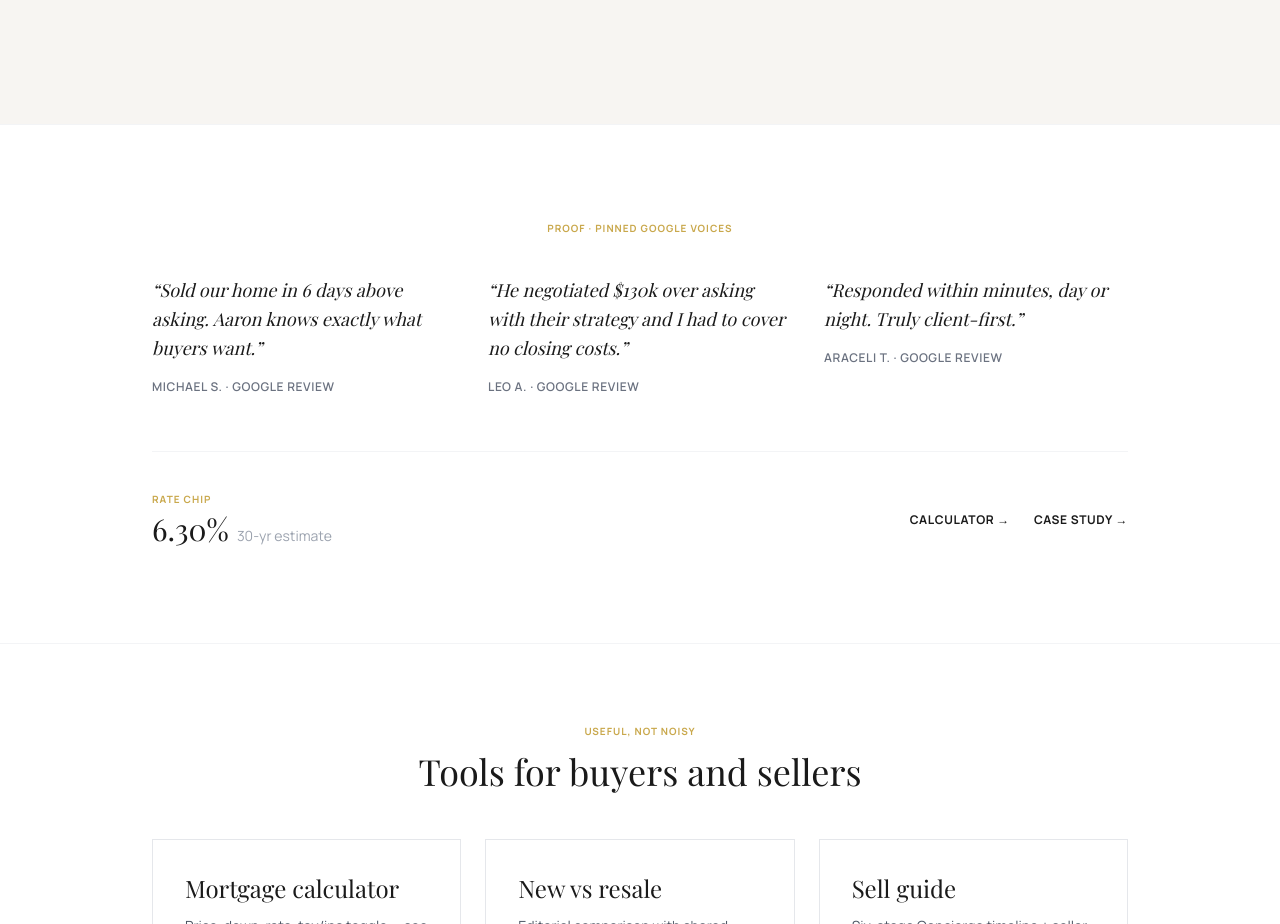
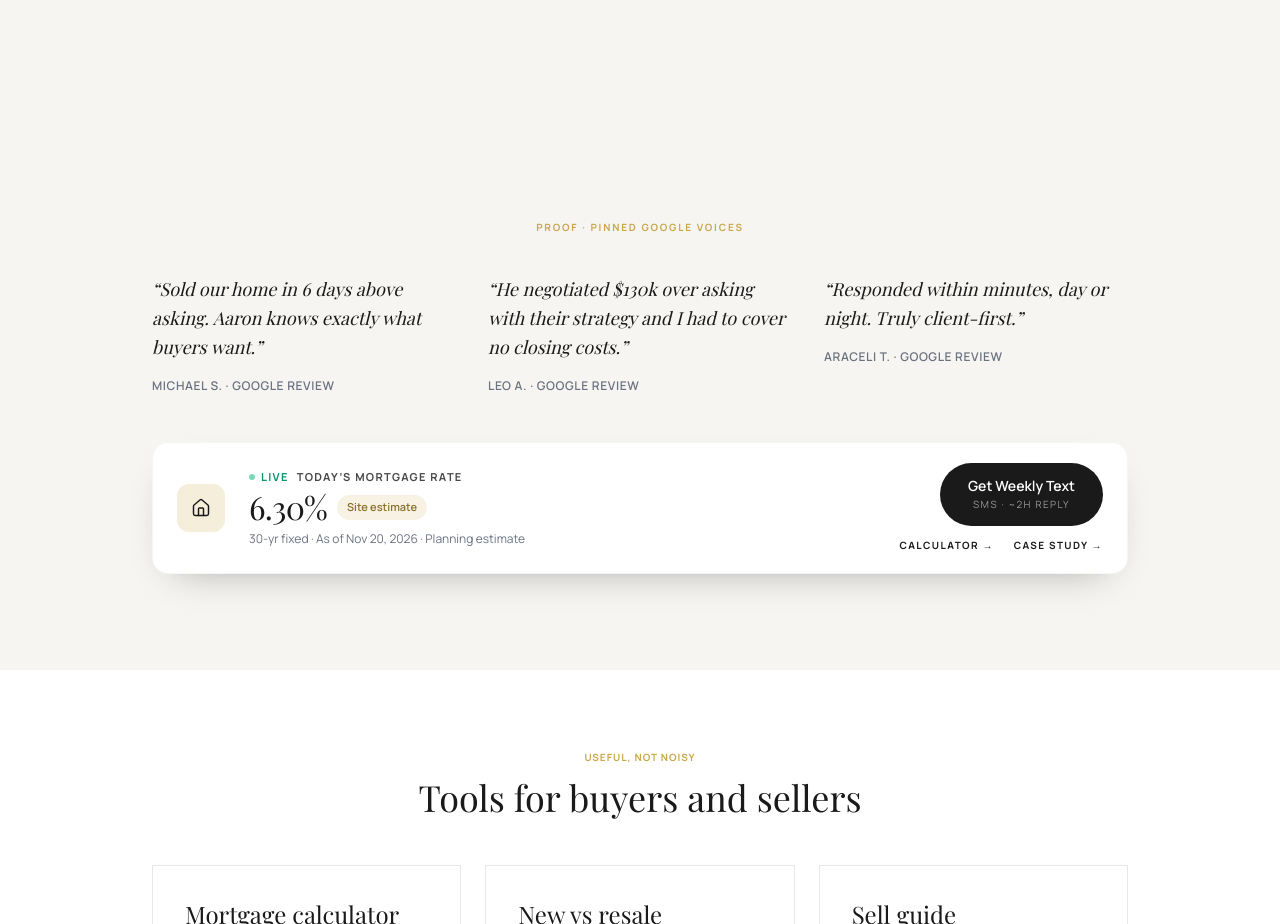
Before and after one commit to aaroncervantes/cervantes-realty-website-facelift, a React (Vite) app: page / in a window 1280 px wide. Shown: the part 3440-4364 px from the top of the page. Built offline with nearby package versions, Linux system fonts and the light colour scheme; no server answers; the database is empty; the HTML template or start-up script is replaced by a standard one; a web font is replaced by a local one.

Commit message:
Restyle rate chip as live mortgage rate card (#14)
Match the live-rate banner layout: gold home tile, LIVE label, serif
rate, estimate badge, meta line, and SMS weekly-text CTA — Cervantes
palette, no fake week-over-week delta.

Co-authored-by: Admin <aaroncervantes@users.noreply.github.com>

```diff
--- a/src/components/site/ProofStrip.tsx
+++ b/src/components/site/ProofStrip.tsx
@@ -1,6 +1,11 @@
 import { Link } from "react-router-dom";
-import { DEFAULT_RATE } from "@/lib/mortgage";
-import { useLang } from "@/lib/i18n";
+import { Home } from "lucide-react";
+import {
+  DEFAULT_RATE,
+  RATE_UPDATED_LABEL,
+} from "@/lib/mortgage";
+import { useLang, fill } from "@/lib/i18n";
+import { REPLY_HOURS, smsLink } from "@/lib/site";
 
 const QUOTES = [
   {
@@ -19,13 +24,17 @@ const QUOTES = [
 
 export function ProofStrip() {
   const { t } = useLang();
+  const weeklySms = smsLink(
+    "Hi Aaron — please text me weekly mortgage rate updates.",
+  );
+
   return (
-    <section className="py-20 md:py-24 bg-white border-y border-gray-100">
+    <section className="py-20 md:py-24 bg-[#f7f5f2]">
       <div className="container mx-auto px-6 max-w-5xl">
-        <p className="text-[10px] uppercase tracking-widest text-[#c9a84c] font-bold mb-10 text-center">
+        <p className="text-[10px] uppercase tracking-[0.18em] text-[#c9a84c] font-bold mb-10 text-center">
           {t.proofEyebrow}
         </p>
-        <div className="grid md:grid-cols-3 gap-10 md:gap-8 mb-14">
+        <div className="grid md:grid-cols-3 gap-10 md:gap-8 mb-12">
           {QUOTES.map((q) => (
             <blockquote key={q.author}>
               <p className="font-serif italic text-lg text-[#1a1a1a] leading-relaxed mb-4">
@@ -37,25 +46,62 @@ export function ProofStrip() {
             </blockquote>
           ))}
         </div>
-        <div className="flex flex-col sm:flex-row items-center justify-between gap-6 border-t border-gray-100 pt-10">
-          <div>
-            <p className="text-[10px] uppercase tracking-widest text-[#c9a84c] font-bold mb-1">
-              {t.rateChip}
+
+        {/* Live rate card — layout matches reference; Cervantes palette + type */}
+        <div className="flex flex-col sm:flex-row sm:items-center gap-5 sm:gap-6 bg-white rounded-2xl px-5 py-5 sm:px-6 sm:py-5 shadow-[0_16px_40px_-24px_rgba(26,26,26,0.45)] border border-black/[0.04]">
+          <div
+            className="flex h-12 w-12 shrink-0 items-center justify-center rounded-xl bg-[#c9a84c]/20 text-[#1a1a1a]"
+            aria-hidden
+          >
+            <Home className="h-5 w-5" strokeWidth={1.75} />
+          </div>
+
+          <div className="min-w-0 flex-1">
+            <p className="flex flex-wrap items-center gap-x-2 gap-y-1 text-[11px] font-bold uppercase tracking-[0.12em]">
+              <span className="inline-flex items-center gap-1.5 text-emerald-600">
+                <span className="h-1.5 w-1.5 rounded-full bg-emerald-500 animate-pulse" />
+                {t.rateLiveLabel}
+              </span>
+              <span className="text-[#1a1a1a]/80">{t.rateLiveTitle}</span>
             </p>
-            <p className="font-serif text-3xl text-[#1a1a1a]">
-              {DEFAULT_RATE.toFixed(2)}%
-              <span className="text-sm text-gray-400 font-sans ml-2">
-                {t.thirtyYrEstimate}
+
+            <div className="mt-1.5 flex flex-wrap items-center gap-2.5">
+              <p className="font-serif text-3xl sm:text-[2rem] leading-none tracking-tight text-[#1a1a1a] tabular-nums">
+                {DEFAULT_RATE.toFixed(2)}%
+              </p>
+              <span className="inline-flex items-center rounded-full bg-[#c9a84c]/15 px-2.5 py-1 text-[11px] font-semibold text-[#8a6f28]">
+                {t.rateEstimateBadge}
               </span>
+            </div>
+
+            <p className="mt-2 text-xs text-gray-500">
+              {fill(t.rateMetaLine, { date: RATE_UPDATED_LABEL })}
             </p>
           </div>
-          <div className="flex gap-6 text-xs font-bold uppercase tracking-wider">
-            <Link to="/calculator" className="hover:text-[#c9a84c]">
-              {t.calcLink}
-            </Link>
-            <Link to="/stories/rhea-st" className="hover:text-[#c9a84c]">
-              {t.caseStudyLink}
-            </Link>
+
+          <div className="flex flex-col sm:items-end gap-3 shrink-0 w-full sm:w-auto">
+            <a
+              href={weeklySms}
+              className="inline-flex w-full sm:w-auto flex-col items-center justify-center rounded-full bg-[#1a1a1a] px-7 py-3.5 text-center text-white transition-colors hover:bg-[#c9a84c]"
+            >
+              <span className="text-sm font-semibold leading-tight">
+                {t.rateWeeklyCta}
+              </span>
+              <span className="mt-0.5 text-[10px] uppercase tracking-[0.14em] text-white/55">
+                {fill(t.rateWeeklySub, { hours: REPLY_HOURS })}
+              </span>
+            </a>
+            <div className="flex flex-wrap justify-center sm:justify-end gap-x-5 gap-y-1 text-[10px] font-bold uppercase tracking-[0.14em] text-[#1a1a1a]">
+              <Link to="/calculator" className="hover:text-[#c9a84c] transition-colors">
+                {t.calcLink}
+              </Link>
+              <Link
+                to="/stories/rhea-st"
+                className="hover:text-[#c9a84c] transition-colors"
+              >
+                {t.caseStudyLink}
+              </Link>
+            </div>
           </div>
         </div>
       </div>
--- a/src/lib/i18n.tsx
+++ b/src/lib/i18n.tsx
@@ -210,6 +210,12 @@ type Strings = {
   calcLink: string;
   caseStudyLink: string;
   googleReview: string;
+  rateLiveLabel: string;
+  rateLiveTitle: string;
+  rateEstimateBadge: string;
+  rateMetaLine: string;
+  rateWeeklyCta: string;
+  rateWeeklySub: string;
 
   // Status
   statusActive: string;
@@ -581,6 +587,12 @@ const STRINGS: Record<Lang, Strings> = {
     calcLink: "Calculator →",
     caseStudyLink: "Case study →",
     googleReview: "Google review",
+    rateLiveLabel: "Live",
+    rateLiveTitle: "Today’s mortgage rate",
+    rateEstimateBadge: "Site estimate",
+    rateMetaLine: "30-yr fixed · As of {date} · Planning estimate",
+    rateWeeklyCta: "Get Weekly Text",
+    rateWeeklySub: "SMS · ~{hours}h reply",
 
     statusActive: "Active",
     statusPending: "Pending",
@@ -1012,6 +1024,12 @@ const STRINGS: Record<Lang, Strings> = {
     calcLink: "Calculadora →",
     caseStudyLink: "Caso de estudio →",
     googleReview: "Reseña de Google",
+    rateLiveLabel: "En vivo",
+    rateLiveTitle: "Tasa hipotecaria de hoy",
+    rateEstimateBadge: "Estimado del sitio",
+    rateMetaLine: "Fija a 30 años · Al {date} · Estimado de planeación",
+    rateWeeklyCta: "Recibe texto semanal",
+    rateWeeklySub: "SMS · ~{hours}h respuesta",
 
     statusActive: "Activa",
     statusPending: "Pendiente",
```
